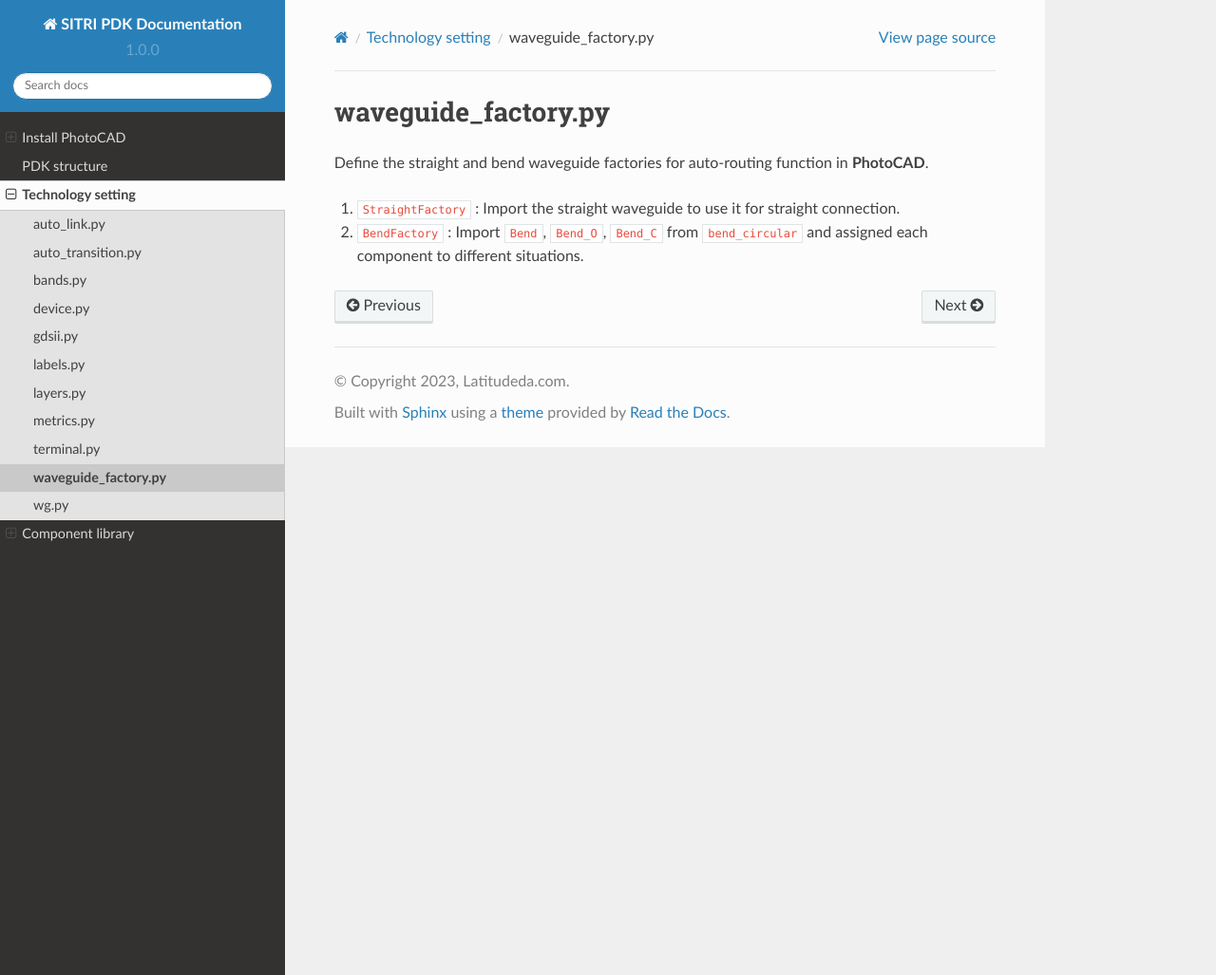
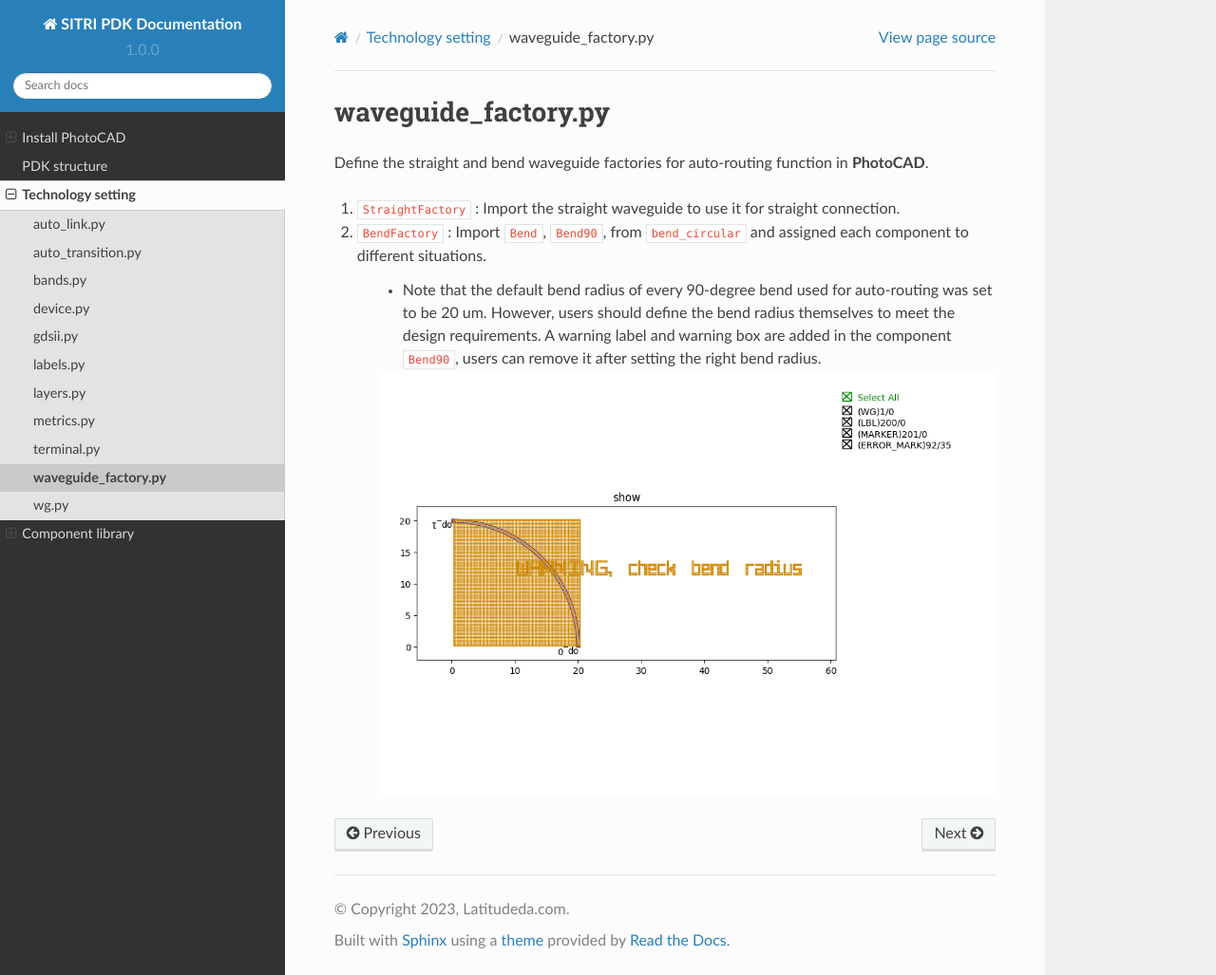
Before and after one commit to Latitudeda/SITRI_pdk, a Sphinx documentation site: the page built from docs/source/tech/waveguide_factory.rst, in a window 1280 px wide and 1027 px high. Shown: the whole window at 95% size. Built offline with Sphinx 7.4.7 and the Read the Docs theme 2.0.0, drawn with Linux system fonts in a browser that asks for light colours.

Commit message:
0703 add frame add bend90 warning box

```diff
--- /dev/null
+++ b/docs/source/component_list/frame.rst
@@ -0,0 +1,6 @@
+Frame
+###########
+
+frame3x10
+******************************************************
+.. image:: ../images/frame.png
--- a/docs/source/component_list/index.rst
+++ b/docs/source/component_list/index.rst
@@ -11,3 +11,4 @@ Component library
    mod
    pbs
    pd
+   frame
--- a/docs/source/tech/waveguide_factory.rst
+++ b/docs/source/tech/waveguide_factory.rst
@@ -5,4 +5,8 @@ Define the straight and bend waveguide factories for auto-routing function in **
 
 #. ``StraightFactory`` : Import the straight waveguide to use it for straight connection.
 
-#. ``BendFactory`` : Import ``Bend``, ``Bend_O``, ``Bend_C`` from ``bend_circular`` and assigned each component to different situations.
+#. ``BendFactory`` : Import ``Bend``, ``Bend90``, from ``bend_circular`` and assigned each component to different situations.
+
+    * Note that the default bend radius of every 90-degree bend used for auto-routing was set to be 20 um. However, users should define the bend radius themselves to meet the design requirements. A warning label and warning box are added in the component ``Bend90``, users can remove it after setting the right bend radius.
+
+    .. image:: ../images/bend90warning.png
```
Also changed, not shown: docs/source/images/bend90warning.png (added), docs/source/images/frame.png (added).
